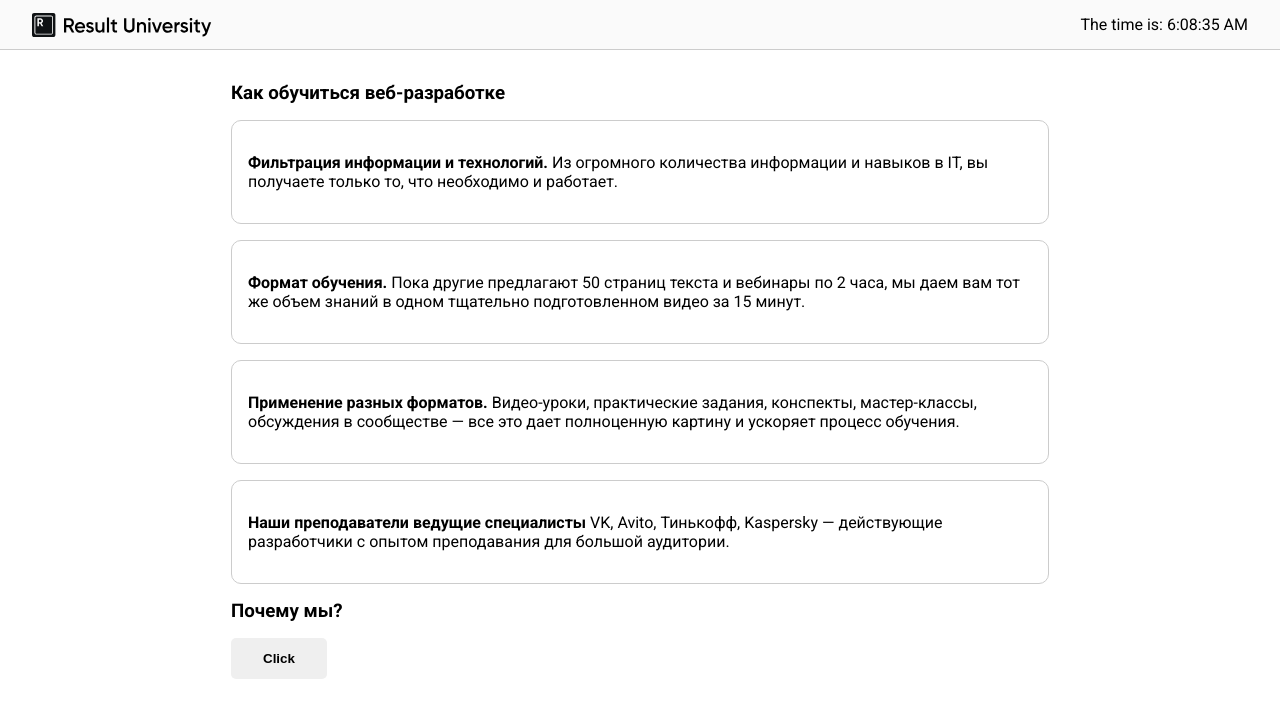
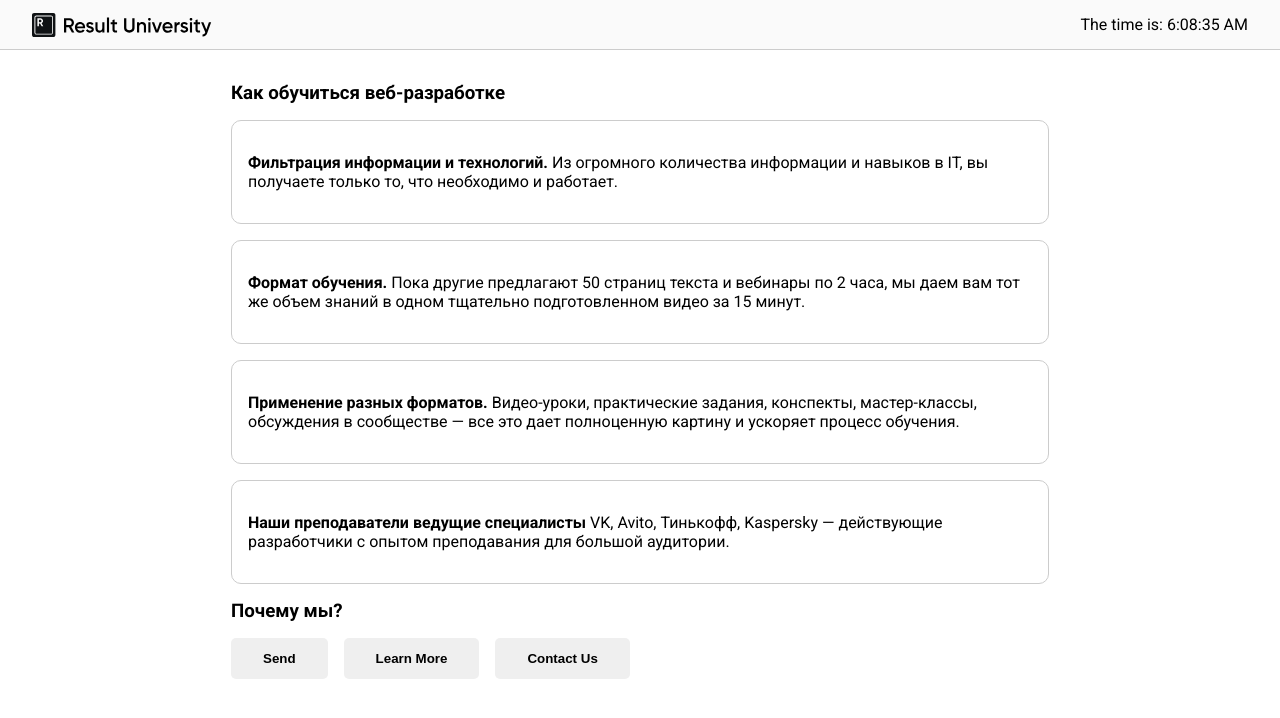
Before and after one commit to feruzboboqulov02/React-Project, a React (Vite) app: page / in a window 1280 px wide. Shown: the top 718 px of the page. Built offline with nearby package versions, Linux system fonts and the light colour scheme.

Commit message:
resultUniversity verstka

```diff
--- a/src/App.jsx
+++ b/src/App.jsx
@@ -1,6 +1,6 @@
  import Header from './components/Header';
  import WayToTeach from './components/WayToTeach';
- import Button from './components/Button';
+ import Button from './components/Button/Button';
  import {ways} from './data'
 
 export default function App() {
@@ -19,7 +19,9 @@ export default function App() {
         </section>
         <section>
           <h3>Почему мы?</h3>
-          <Button />
+          <Button text= "Send" />
+          <Button text= "Learn More" />
+          <Button text= "Contact Us" />
         </section>
       </main>
     </div>
--- a/src/components/Button.jsx
+++ /dev/null
@@ -1,5 +0,0 @@
-import './Button.css';
-
-export default function Button() {
-    return <button className='button'>Click</button>
-}
--- /dev/null
+++ b/src/components/Button/Button.jsx
@@ -0,0 +1,5 @@
+import './Button.css';
+
+export default function Button({text}) {
+    return <button className='button'>{text}</button>
+}
```
Also changed, not shown: src/components/Button/Button.css (renamed from src/components/Button.css).
